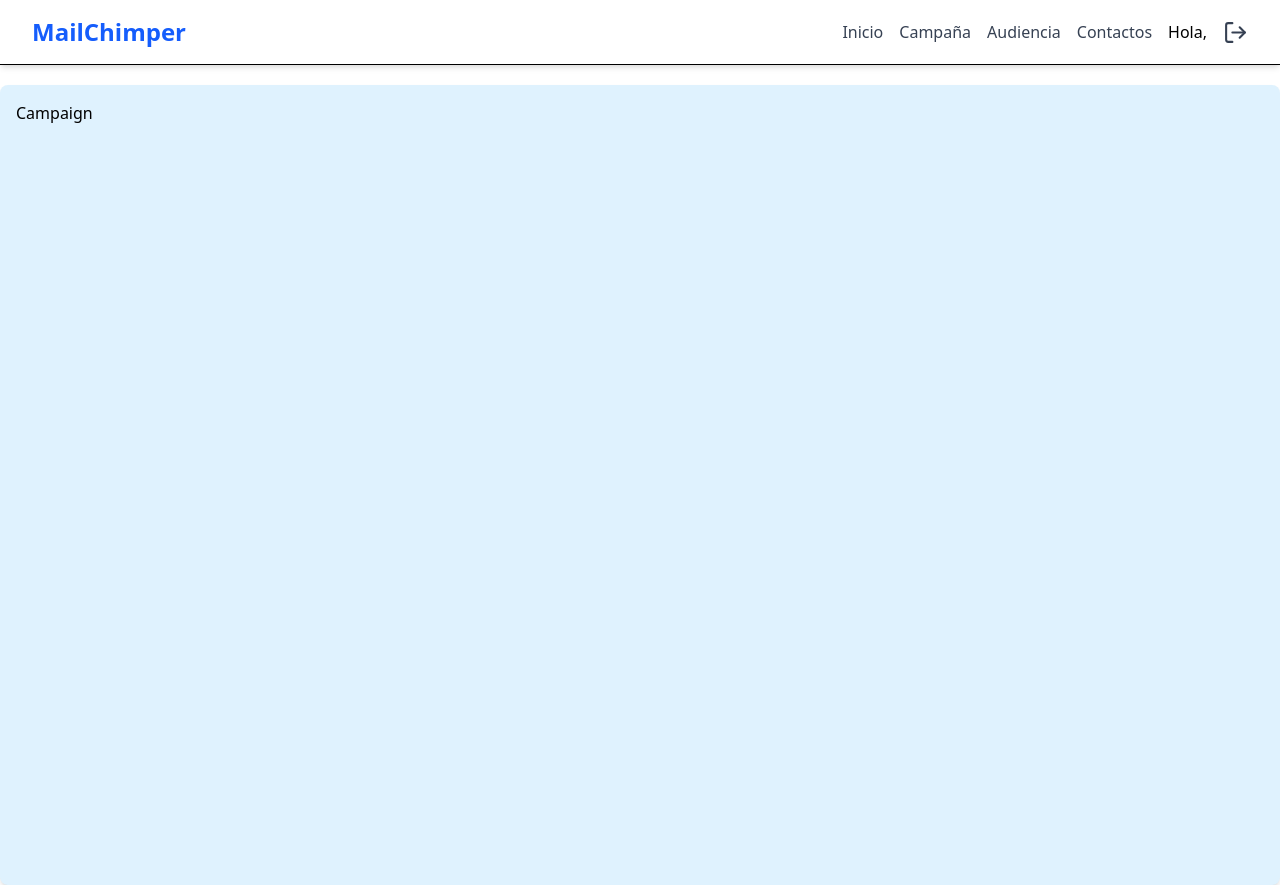
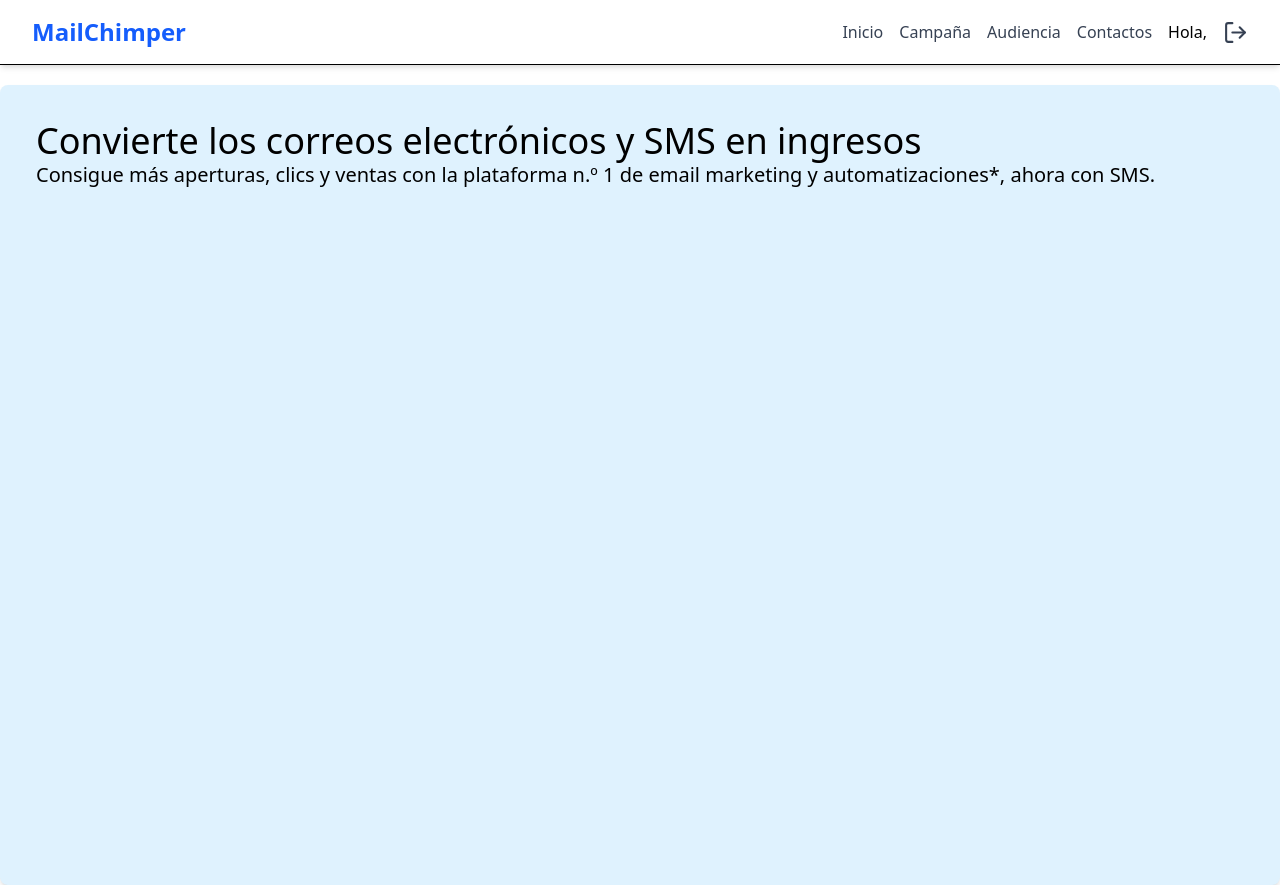
Before and after one commit to sualetedev/MailChimper-frontend, a React (Vite) app: page /home/campaign in a window 1280 px wide. Built offline with nearby package versions, Linux system fonts and the light colour scheme; no server answers; sample sign-in values are in the browser's storage; a web font is replaced by a local one.

Commit message:
modified:   src/components/audiencie/Audiencies.jsx 	modified:   src/components/campaign/Campaign.jsx

```diff
--- a/src/components/audiencie/Audiencies.jsx
+++ b/src/components/audiencie/Audiencies.jsx
@@ -7,20 +7,20 @@ export const Audiencies = () => {
   const navigate = useNavigate();
   const [contacts, setContacts] = useState([]);
   const [selectedContacts, setSelectedContacts] = useState([]);
-  const [filterTag, setFilterTag] = useState("");
-  const [filterLocation, setFilterLocation] = useState("");
   const [audiences, setAudiences] = useState([]);
   const [createdAudience, setCreatedAudience] = useState(false);
   const [createdErrorAudience, setCreatedErrorAudience] = useState(false);
   const [createForm, setCreateForm] = useState(false);
   const [selectedTags, setSelectedTags] = useState([]);
   const [selectedLocations, setSelectedLocations] = useState([]);
+  const [ audienceTable, setAudienceTable] = useState(false);
 
   const [form, changed] = useFormArray({
     name: "",
   });
 
   const getAudiences = async () => {
+    setCreateForm(false);
     const request = await fetch(
       "http://localhost:3900/api/audience/getAudience",
       {
@@ -34,12 +34,14 @@ export const Audiencies = () => {
     const response = await request.json();
     if (response.status === "success") {
       setAudiences(response.audiences);
+      setAudienceTable(true);
     } else {
       console.log("Error al obtener las audiencias");
     }
   };
 
   const createAudience = async (e) => {
+    setAudienceTable(false);
     e.preventDefault();
 
     const payload = {
@@ -226,7 +228,6 @@ export const Audiencies = () => {
                       {c.name} ({c.email}) - {c.location}
                     </label>
                   ))}
-
               </div>
             </div>
 
@@ -240,7 +241,7 @@ export const Audiencies = () => {
         </div>
       )}
 
-      {audiences.length > 0 && (
+      {audienceTable && (
         <>
           <h1 className="text-xl font-bold"> Tus audiencias guardadas: </h1>
           <table className="w-full mt-4 border black ">
--- a/src/components/campaign/Campaign.jsx
+++ b/src/components/campaign/Campaign.jsx
@@ -1,7 +1,42 @@
-import React from 'react'
+import React, { useState, useEffect } from "react";
 
 export const Campaign = () => {
+  const [templateHandled, setTemplateHandled] = useState([{}]);
+
+  const getAllTemplates = async () => {
+    const request = await fetch("http://localhost:3900/api/templates/getTemplates", {
+      method: "GET",
+      headers: {
+        "Content-Type": "application/json",
+        Authorization: localStorage.getItem("token"),
+      }
+    })
+    const response = await request.json();
+    if(response.status === "success"){
+      setTemplateHandled(response.templates);
+      console.log(response.templates);
+    } else {
+      console.error("Error al obtener los objetos")
+    }
+  }
+
+  useEffect(() => {
+    getAllTemplates();
+  },[])
+
   return (
-    <div>Campaign</div>
-  )
-}
+    <div className="inline-block mt-5 ml-5">
+      <div>
+        <h1 className="text-4xl">
+          Convierte los correos electrónicos y SMS en ingresos
+        </h1>
+      </div>
+      <div>
+        <h2 className="text-xl">
+          Consigue más aperturas, clics y ventas con la plataforma n.º 1 de
+          email marketing y automatizaciones*, ahora con SMS.
+        </h2>
+      </div>
+    </div>
+  );
+};
```
Lines whose indentation alone changed are shown as unchanged.
